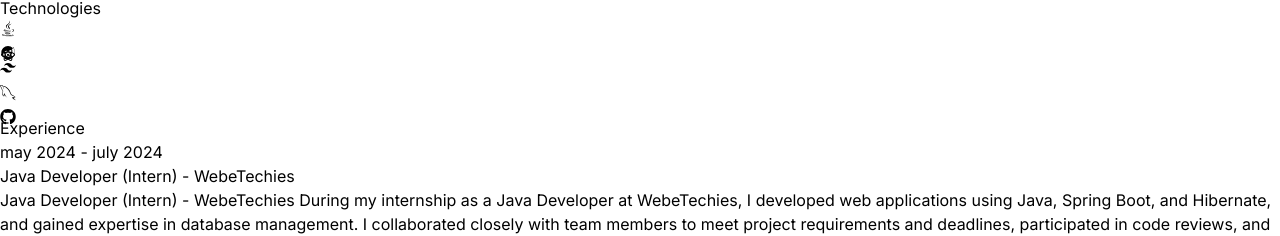
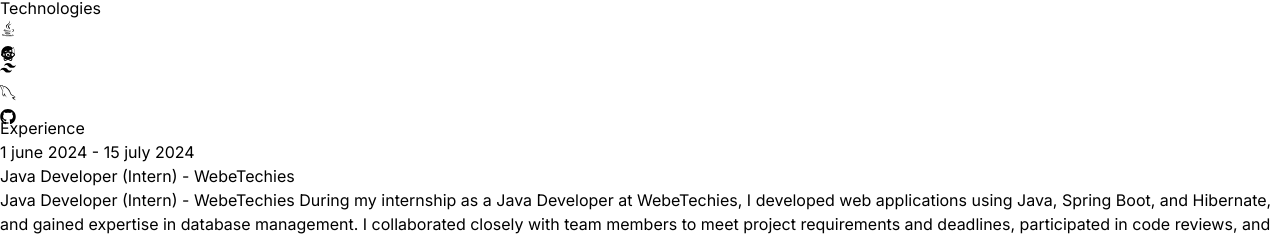
Before and after one commit to atalsingh01/Portfolio-WebApp, a React (Vite) app: page / in a window 1280 px wide. Shown: the part 1956-2192 px from the top of the page. Built offline with nearby package versions, Linux system fonts and the light colour scheme.

Commit message:
Update Data.js

```diff
--- a/src/PortfolioData/Data.js
+++ b/src/PortfolioData/Data.js
@@ -20,7 +20,7 @@ Looking ahead, my aspirations are rooted in making a meaningful impact on societ
 
 export const EXPERIENCES = [
   {
-    year: "may 2024 - july 2024",
+    year: "1 june 2024 - 15 july 2024",
     role: "Java Developer (Intern)",
     company: "WebeTechies",
     description: `
```
